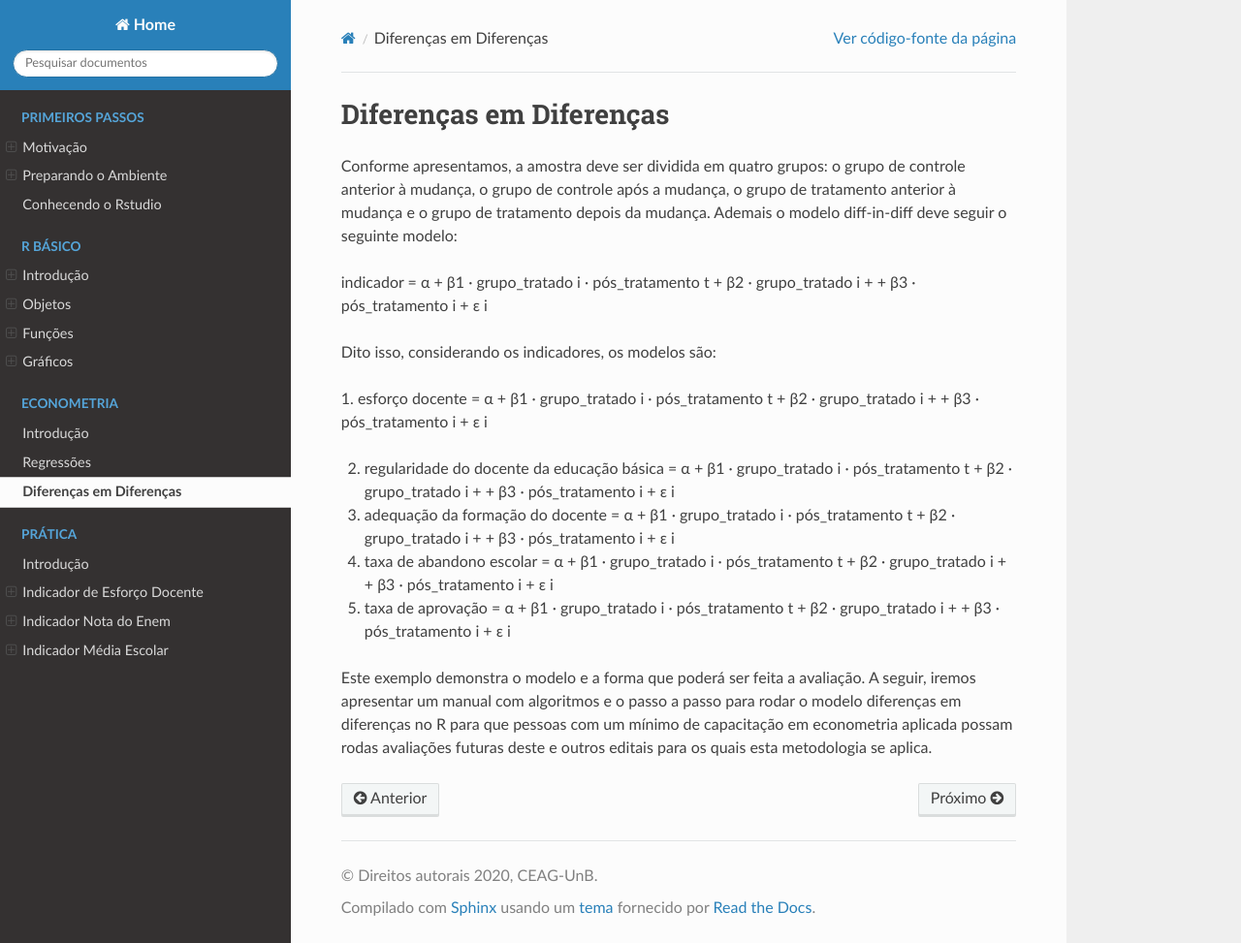
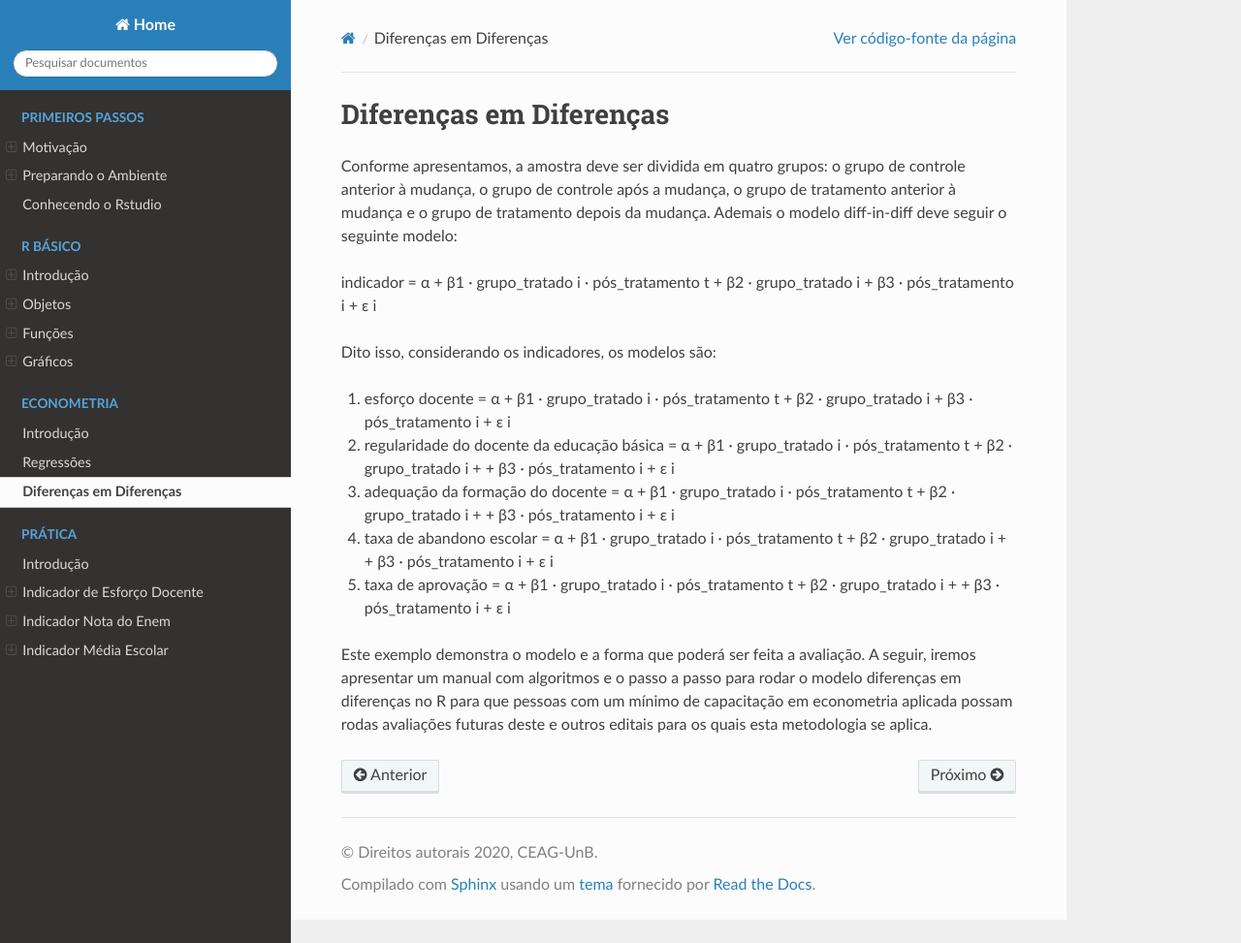
Before and after one commit to VitorGGs/manual-diff, a Sphinx documentation site: the page built from docs/econometria/did.rst, in a window 1280 px wide and 973 px high. Shown: the whole window at 97% size. Built offline with Sphinx 7.4.7 and the Read the Docs theme 2.0.0, drawn with Linux system fonts in a browser that asks for light colours.

Commit message:
Update did.rst

```diff
--- a/docs/econometria/did.rst
+++ b/docs/econometria/did.rst
@@ -4,13 +4,11 @@ Diferenças em Diferenças
 
 Conforme apresentamos, a amostra deve ser dividida em quatro grupos: o grupo de controle anterior à mudança, o grupo de controle após a mudança, o grupo de tratamento anterior à mudança e o grupo de tratamento depois da mudança. Ademais o modelo diff-in-diff deve seguir o seguinte modelo:
 
-indicador = α + β1 · grupo_tratado i · pós_tratamento t + β2 · grupo_tratado i +
-+ β3 · pós_tratamento i + ε i
+indicador = α + β1 · grupo_tratado i · pós_tratamento t + β2 · grupo_tratado i + β3 · pós_tratamento i + ε i
 
 Dito isso, considerando os indicadores, os modelos são:
 
-1.	esforço docente = α + β1 · grupo_tratado i · pós_tratamento t + β2 · grupo_tratado i +
-+ β3 · pós_tratamento i + ε i
+1.	esforço docente = α + β1 · grupo_tratado i · pós_tratamento t + β2 · grupo_tratado i + β3 · pós_tratamento i + ε i
 
 2.	regularidade do docente da educação básica = α + β1 · grupo_tratado i · pós_tratamento t + β2 · grupo_tratado i + + β3 · pós_tratamento i + ε i
 
```
